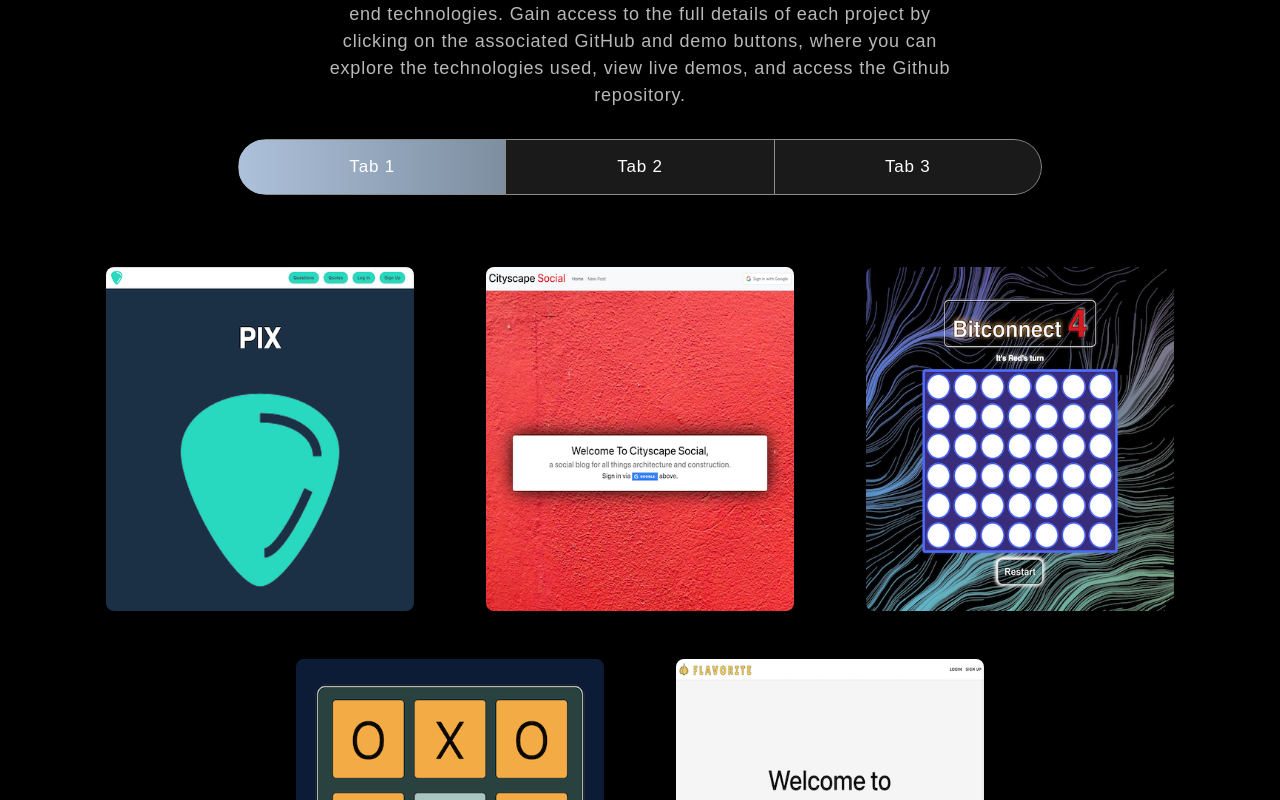
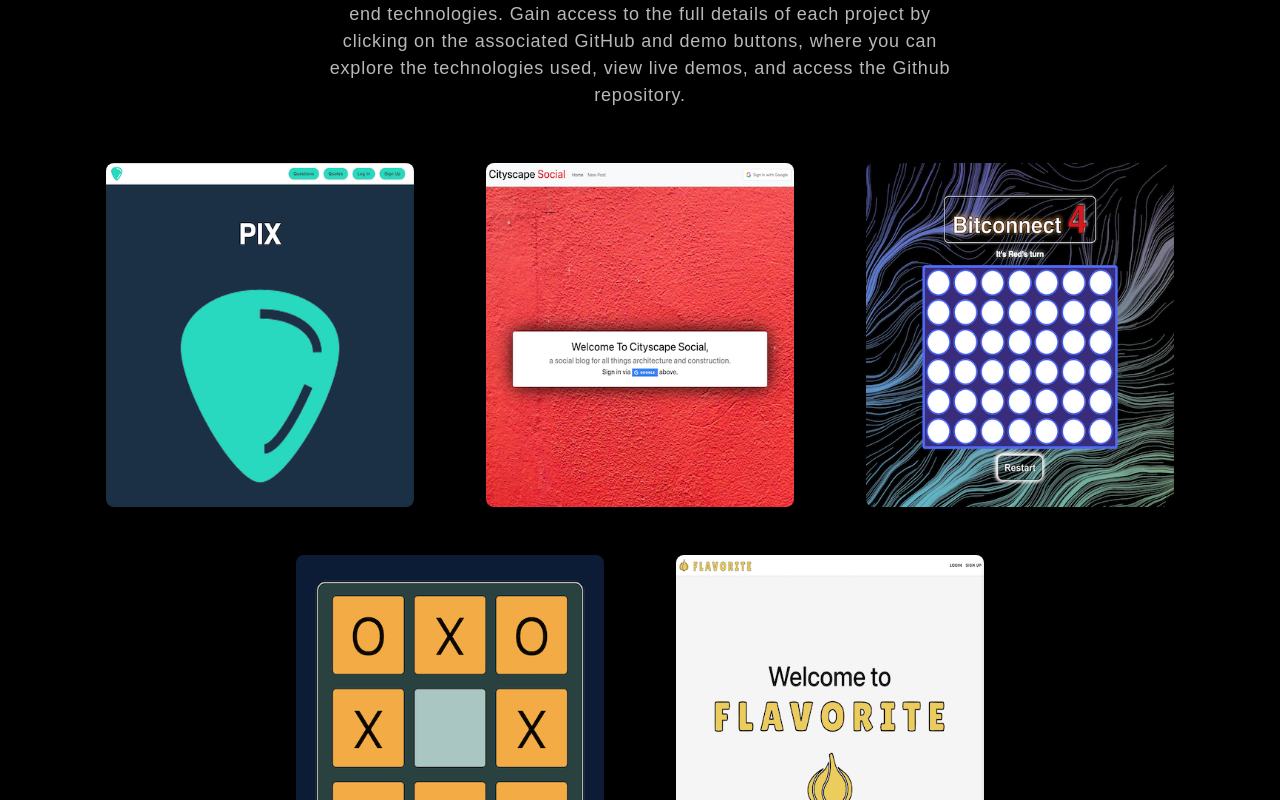
Before and after one commit to oscarnunez1/oscar-react-portfolio, a React (Create React App) app: page / in a window 1280 px wide. Shown: the part 1880-2680 px from the top of the page. Built offline with nearby package versions, Linux system fonts and the light colour scheme.

Commit message:
remove empty tabs from projects

```diff
--- a/src/components/Projects.jsx
+++ b/src/components/Projects.jsx
@@ -1,4 +1,4 @@
-import { Container, Row, Col, Tab, Nav } from "react-bootstrap";
+import { Container, Row, Col } from "react-bootstrap";
 import { ProjectCard } from "./ProjectCard";
 import imageOne from '../assets/images/connectfour.png'
 import imageTwo from '../assets/images/cityscape.png'
@@ -55,20 +55,6 @@
             <h2>Projects</h2>
             <p>Explore my portfolio of recent web development projects, which demonstrate my proficiency in a variety of modern front-end and back-end technologies. Gain access to the full details of each project by clicking on the associated GitHub and demo buttons, where you can explore the technologies used, view live demos, and access the Github repository.
             </p>
-            <Tab.Container id="projects-tabs" defaultActiveKey="first">
-              <Nav variant="pills" className="nav-pills mb-5 justify-content-center align-items-center" id="pills-tab">
-                <Nav.Item>
-                  <Nav.Link eventKey="first">Tab 1</Nav.Link>
-                </Nav.Item>
-                <Nav.Item>
-                  <Nav.Link eventKey="second">Tab 2</Nav.Link>
-                </Nav.Item>
-                <Nav.Item>
-                  <Nav.Link eventKey="third">Tab 3</Nav.Link>
-                </Nav.Item>
-              </Nav>
-              <Tab.Content>
-                <Tab.Pane eventKey="first">
             <Row>
               {
                 projects.map((project, index) => {
@@ -81,15 +67,57 @@
                 })
               }
             </Row>
-                </Tab.Pane>
-                <Tab.Pane eventKey="second"></Tab.Pane>
-                <Tab.Pane eventKey="third"></Tab.Pane>
-              </Tab.Content>
-            </Tab.Container>
           </Col>
         </Row>
       </Container>
     </section>
-  )
+  );
 
 }
+
+/************* Add Tabs when list surpasses 6 projects *************/
+
+// return (
+//   <section className="project" id="projects">
+//     <Container>
+//       <Row>
+//         <Col>
+//           <h2>Projects</h2>
+//           <p>Explore my portfolio of recent web development projects, which demonstrate my proficiency in a variety of modern front-end and back-end technologies. Gain access to the full details of each project by clicking on the associated GitHub and demo buttons, where you can explore the technologies used, view live demos, and access the Github repository.
+//           </p>
+//           <Tab.Container id="projects-tabs" defaultActiveKey="first">
+//             <Nav variant="pills" className="nav-pills mb-5 justify-content-center align-items-center" id="pills-tab">
+//               <Nav.Item>
+//                 <Nav.Link eventKey="first">Tab 1</Nav.Link>
+//               </Nav.Item>
+//               <Nav.Item>
+//                 <Nav.Link eventKey="second">Tab 2</Nav.Link>
+//               </Nav.Item>
+//               <Nav.Item>
+//                 <Nav.Link eventKey="third">Tab 3</Nav.Link>
+//               </Nav.Item>
+//             </Nav>
+//             <Tab.Content>
+//               <Tab.Pane eventKey="first">
+//                 <Row>
+//                   {
+//                     projects.map((project, index) => {
+//                       return (
+//                         <ProjectCard
+//                           key={index}
+//                           {...project}
+//                         />
+//                       )
+//                     })
+//                   }
+//                 </Row>
+//               </Tab.Pane>
+//               <Tab.Pane eventKey="second"></Tab.Pane>
+//               <Tab.Pane eventKey="third"></Tab.Pane>
+//             </Tab.Content>
+//           </Tab.Container>
+//         </Col>
+//       </Row>
+//     </Container>
+//   </section>
+// )
```
Lines whose indentation alone changed are shown as unchanged.
